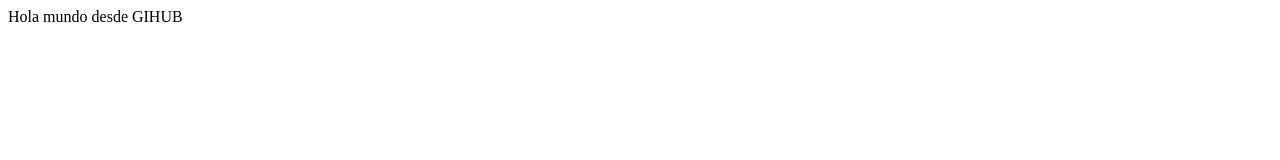
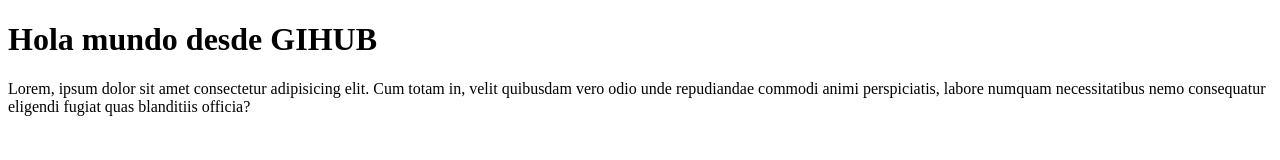
Before and after one commit to NiAlej/NLL12, a plain HTML site: page index.html in a window 1280 px wide. Drawn offline with Linux system fonts and the light colour scheme.

Commit message:
actualizacion

```diff
--- a/index.html
+++ b/index.html
@@ -7,6 +7,7 @@
     <title>Document</title>
 </head>
 <body>
-    <header>Hola mundo desde GIHUB</header>
+    <header><H1>Hola mundo desde GIHUB</H1></header>
+    <P>Lorem, ipsum dolor sit amet consectetur adipisicing elit. Cum totam in, velit quibusdam vero odio unde repudiandae commodi animi perspiciatis, labore numquam necessitatibus nemo consequatur eligendi fugiat quas blanditiis officia?</P>
 </body>
 </html>
```
